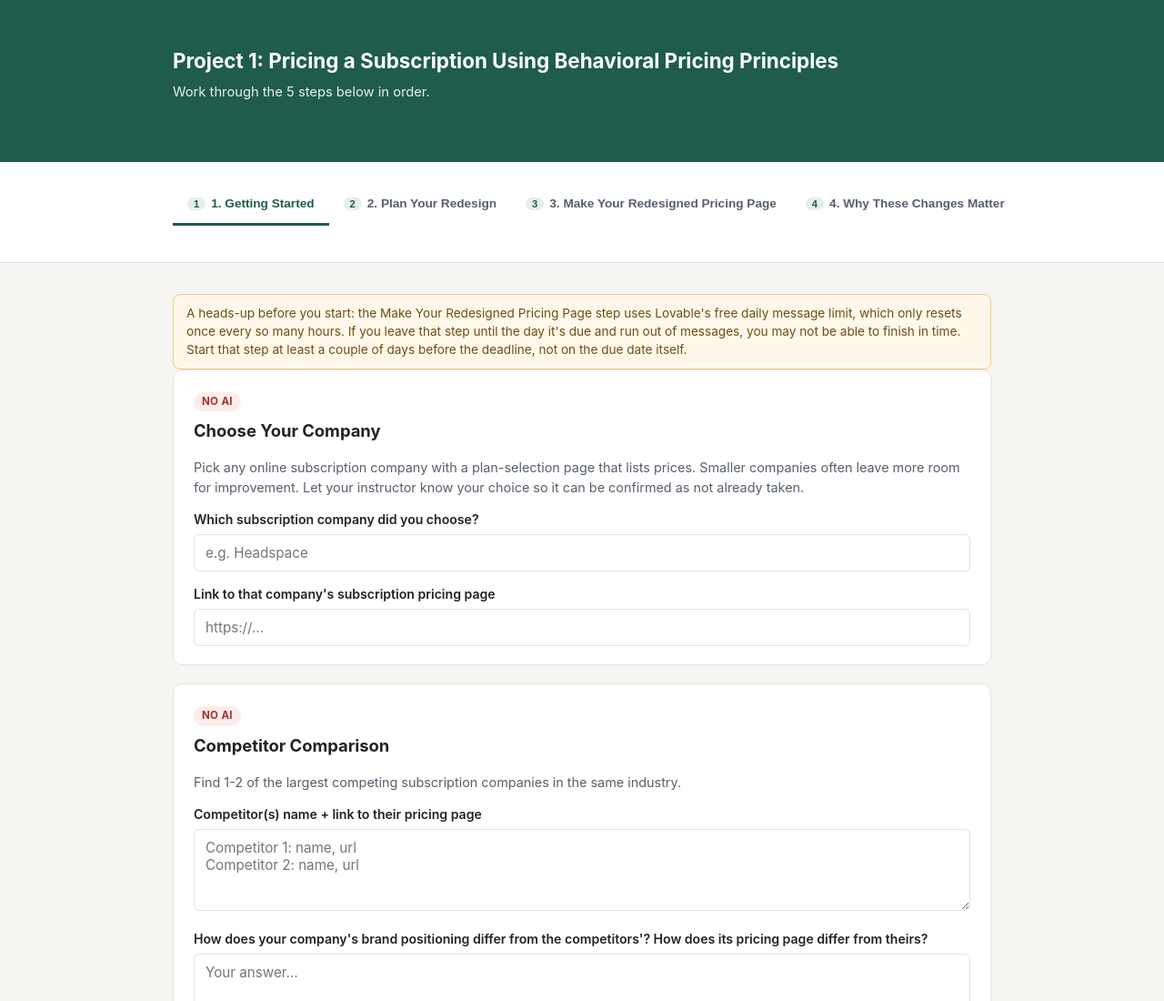
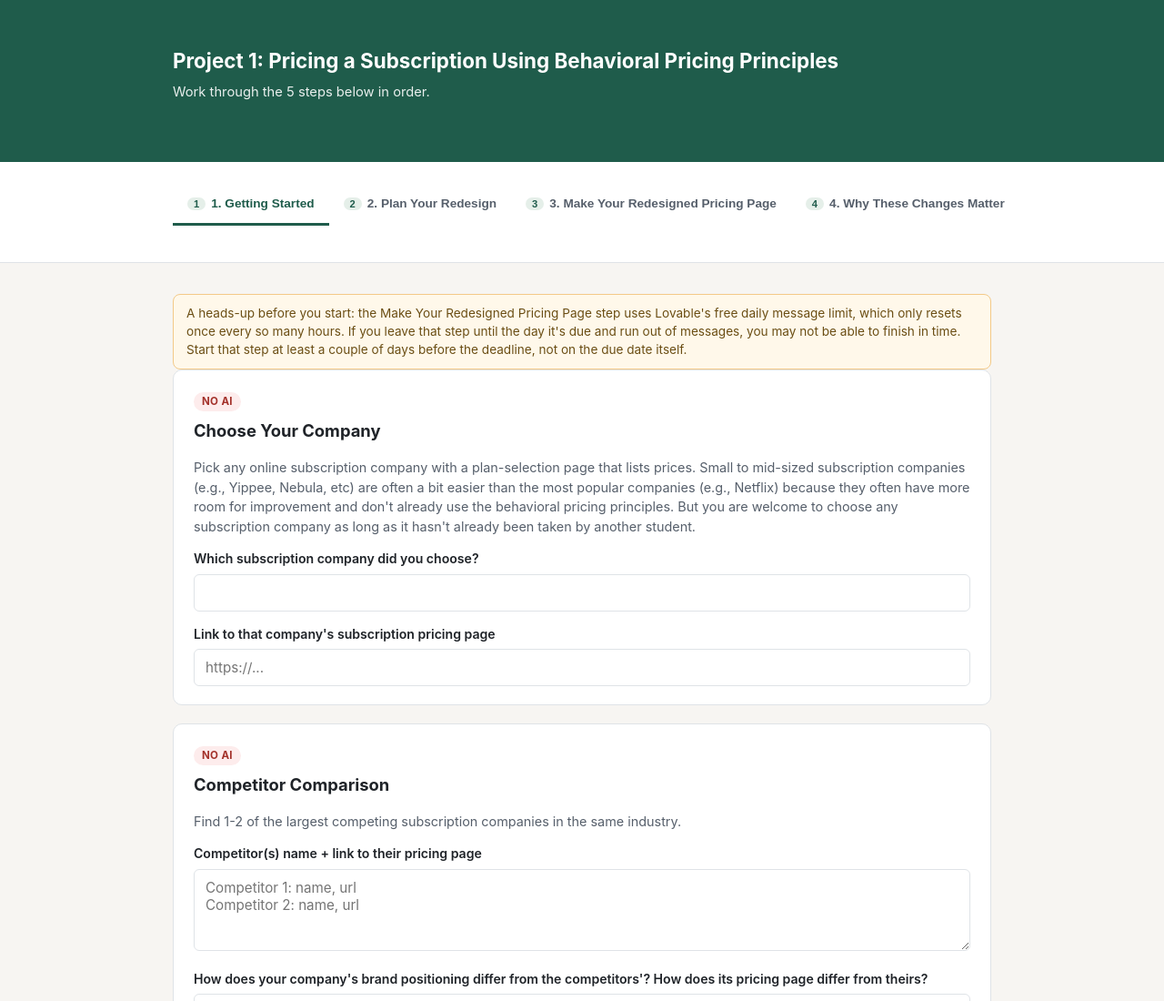
Before and after one commit to kmrkva/Project1-behavioral-pricing, a plain HTML site: page index.html in a window 1280 px wide. Shown: the top 1100 px of the page at 91% size. Drawn offline with Linux system fonts and the light colour scheme.

Commit message:
Add files via upload

```diff
--- a/index.html
+++ b/index.html
@@ -118,6 +118,8 @@
   .sb-qcard label.field-label.primary { font-size: 0.95rem; margin-top: 0; }
   .sb-nav { display: flex; justify-content: space-between; align-items: center; margin-top: 18px; }
   .sb-nav .status-msg { font-size: 0.82rem; color: var(--bad); }
+  .status-note { font-size: 0.85rem; color: var(--ink-soft); margin: 0 0 8px; }
+  .section-nav .status-note { text-align: right; }
   button.nav-btn {
     background: var(--accent); color: #fff; border: none; border-radius: 6px;
     padding: 10px 20px; font-size: 0.92rem; font-weight: 600; cursor: pointer;
@@ -271,9 +273,9 @@ function buildStartTab() {
     <div class="card">
       <span class="badge no-ai">No AI</span>
       <h2>Choose Your Company</h2>
-      <p class="helptext">Pick any online subscription company with a plan-selection page that lists prices. Smaller companies often leave more room for improvement. Let your instructor know your choice so it can be confirmed as not already taken.</p>
+      <p class="helptext">Pick any online subscription company with a plan-selection page that lists prices. Small to mid-sized subscription companies (e.g., Yippee, Nebula, etc) are often a bit easier than the most popular companies (e.g., Netflix) because they often have more room for improvement and don't already use the behavioral pricing principles. But you are welcome to choose any subscription company as long as it hasn't already been taken by another student.</p>
       <label class="field-label" for="company-name">Which subscription company did you choose?</label>
-      <input type="text" id="company-name" placeholder="e.g. Headspace">
+      <input type="text" id="company-name">
       <label class="field-label" for="company-url">Link to that company's subscription pricing page</label>
       <input type="url" id="company-url" placeholder="https://...">
     </div>
@@ -383,7 +385,7 @@ function buildB10Prefill() {
 function renderSectionB() {
   const c = document.getElementById("sb-container");
   if (!c) return;
-  if (sbReview) { c.innerHTML = buildReviewHTML(); wireReviewButtons(); return; }
+  if (sbReview) { c.innerHTML = buildReviewHTML(); wireReviewButtons(); updatePlanContinueNav(); return; }
   const n = sbIndex + 1;
   if (n === 10 && !b10Prefilled) {
     sbAnswers[9] = buildB10Prefill();
@@ -392,6 +394,21 @@ function renderSectionB() {
   }
   c.innerHTML = buildQuestionHTML(n);
   wireQuestionHandlers(n);
+  updatePlanContinueNav();
+}
+
+function planSectionComplete() {
+  return sbAnswers.length === QUESTIONS.length && sbAnswers.every(a => (a || "").trim().length > 0);
+}
+
+function updatePlanContinueNav() {
+  const btn = document.getElementById("continue-plan");
+  const note = document.getElementById("plan-gate-note");
+  if (!btn) return;
+  const complete = planSectionComplete();
+  btn.disabled = !complete;
+  btn.title = complete ? "" : "Answer all 10 questions in Plan Your Redesign before continuing.";
+  if (note) note.style.display = complete ? "none" : "";
 }
 
 function buildQuestionHTML(n) {
@@ -729,36 +746,38 @@ function buildPartShowcase() {
     <div class="card">
       <span class="badge extra">Optional, extra credit</span>
       <h2>Showcase Your Work</h2>
-      <p class="helptext">Turning your before/after work into something portfolio-ready for internships or job applications is optional and worth extra credit. Pick whichever of these two options fits you better; you only need to do one.</p>
+      <p class="helptext">Turning your before/after work into something portfolio-ready for internships or job applications is optional and worth extra credit. If you choose to do the extra credit, you can choose one or the other or do both.</p>
       <div class="subtab-bar">
-        <button class="subtab-btn active" id="subtab-btn-github" data-subtab="github">Option 1: GitHub Repo</button>
-        <button class="subtab-btn" id="subtab-btn-visual" data-subtab="visual">Option 2: Visual Case Study</button>
+        <button class="subtab-btn active" id="subtab-btn-github" data-subtab="github">Option 1: GitHub Repo (1 pt EC)</button>
+        <button class="subtab-btn" id="subtab-btn-visual" data-subtab="visual">Option 2: Visual Case Study (2 pts EC)</button>
       </div>
 
       <div class="subtab-panel active" data-subtab="github">
-        <p class="helptext">Put both .html files in a repository so anyone can see the actual code behind your redesign. This is likely the easier option overall, even if you've never used GitHub before.</p>
+        <p class="helptext">Worth 1 point of extra credit. Put both .html files in a repository so anyone can see the actual code behind your redesign. This is likely the easier option overall, even if you've never used GitHub before.</p>
         <ol class="steps">
           <li>Create a free account at <a href="https://github.com" target="_blank" rel="noopener">github.com</a> if you don't already have one.</li>
           <li>Click "New" to create a new repository (any name is fine, e.g., "subscription-pricing-redesign").</li>
           <li>On the repository page, click "Add file → Upload files" and drag in your before.html and after.html. This all happens in the browser; no command line needed.</li>
           <li>Copy the repository's URL from your browser's address bar.</li>
         </ol>
+        <label class="field-label" for="github-link">Your GitHub repo URL</label>
+        <input type="url" id="github-link" placeholder="https://github.com/...">
       </div>
 
       <div class="subtab-panel" data-subtab="visual">
-        <p class="helptext">Make one polished, visual case-study image: a single picture a stranger could understand in 10 seconds.</p>
+        <p class="helptext">Worth 2 points of extra credit. Make one polished, visual case-study image: a single picture a stranger could understand in 10 seconds.</p>
         <ol class="steps">
           <li>Take a screenshot of your "before" page and your "after" page.</li>
           <li>Paste both into a free design tool (see below) side by side.</li>
           <li>Draw arrows or callout boxes pointing at what changed, each labeled with the behavioral pricing principle behind it (e.g., an arrow to the new price pointing at "$9.99" labeled "left-digit bias").</li>
           <li>Add a short "Skills used" line at the bottom (e.g., behavioral pricing analysis, prompting an AI page builder like Lovable, visual/UI design).</li>
-          <li>Export it as one image or PDF, and put it somewhere with a shareable link (a Notion page, Google Drive, or your design tool's own share link all work).</li>
+          <li>Export it as one image.</li>
+          <li>Create a free <a href="https://notion.so" target="_blank" rel="noopener">Notion</a> page (Notion works well here because it doubles as a simple portfolio page). Paste in your annotated image, add a 1-2 sentence summary of the redesign above it, and set the page's share setting to "anyone with the link can view" (not published to the public web). Copy that page's link below.</li>
         </ol>
         <p class="helptext">Good free tools for the arrows and labels: <a href="https://canva.com" target="_blank" rel="noopener">Canva</a> (easiest — has drag-and-drop arrow and text tools made for this kind of before/after layout) or <a href="https://slides.google.com" target="_blank" rel="noopener">Google Slides</a> (works fine if you already have a Google account: paste the screenshots onto one slide and use the shape tool for arrows). <a href="https://figma.com" target="_blank" rel="noopener">Figma</a> is a solid third option if you're already comfortable with it, but has more of a learning curve for something this small. We don't recommend trying to have Lovable generate this part: it can't take real screenshots of your two pages or place arrows on exact pixels, so it would likely just guess at a rebuilt version instead of showing your actual work.</p>
+        <label class="field-label" for="notion-link">Your Notion case study link</label>
+        <input type="url" id="notion-link" placeholder="https://notion.so/...">
       </div>
-
-      <label class="field-label" for="notion-link">Link to your extra credit work (GitHub repo, or Canva/Notion/Slides visual), if you're doing this part</label>
-      <input type="url" id="notion-link" placeholder="https://...">
     </div>
   `;
   panelsEl.appendChild(panel);
@@ -788,12 +807,17 @@ function appendSectionNav(tabId) {
   nav.className = "section-nav";
   if (idx > -1 && idx < TABS.length - 1) {
     const nextLabel = TABS[idx + 1].label.replace(/^\d+\.\s*/, "");
-    nav.innerHTML = `<button class="nav-btn" id="continue-${tabId}">Continue to ${esc(nextLabel)} →</button>`;
+    const gateMsg = tabId === "plan"
+      ? `<p class="status-note" id="plan-gate-note">Answer all 10 questions above before continuing.</p>`
+      : "";
+    nav.innerHTML = `${gateMsg}<button class="nav-btn" id="continue-${tabId}">Continue to ${esc(nextLabel)} →</button>`;
     panel.appendChild(nav);
     document.getElementById(`continue-${tabId}`).addEventListener("click", () => {
+      if (tabId === "plan" && !planSectionComplete()) return;
       showTab(TABS[idx + 1].id);
       window.scrollTo({ top: 0, behavior: "smooth" });
     });
+    if (tabId === "plan") updatePlanContinueNav();
   } else {
     nav.innerHTML = `<div class="callout">You've reached the end. Everything above autosaves as you go, so it's safe to leave and come back. Double check your live links, then upload via Canvas as your Project 1 submission.</div>`;
     panel.appendChild(nav);
@@ -850,6 +874,7 @@ function restoreState() {
 
 let saveTimer = null;
 function scheduleSave() {
+  updatePlanContinueNav();
   clearTimeout(saveTimer);
   saveTimer = setTimeout(() => {
     try {
@@ -916,7 +941,8 @@ function buildBackupText() {
   lines.push("Make and Showcase:");
   lines.push(`Before (live): ${getVal("lovable-before") || "[not filled in]"}`);
   lines.push(`After (live): ${getVal("lovable-after") || "[not filled in]"}`);
-  lines.push(`Annotated before/after visual link: ${getVal("notion-link") || "[not filled in]"}`);
+  lines.push(`Extra credit - GitHub repo link: ${getVal("github-link") || "[not filled in]"}`);
+  lines.push(`Extra credit - Notion case study link: ${getVal("notion-link") || "[not filled in]"}`);
 
   return lines.join("\n");
 }
```
